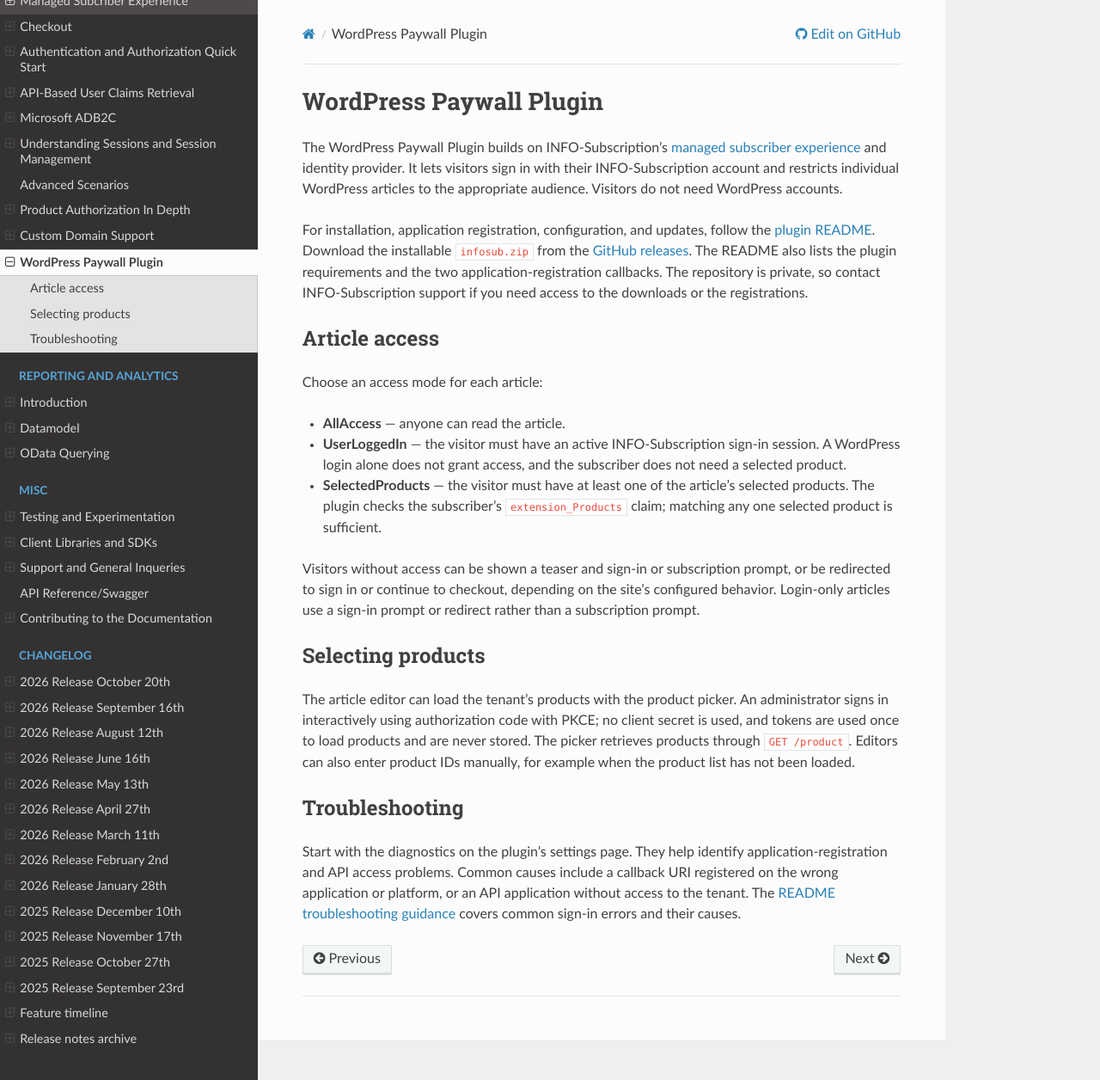
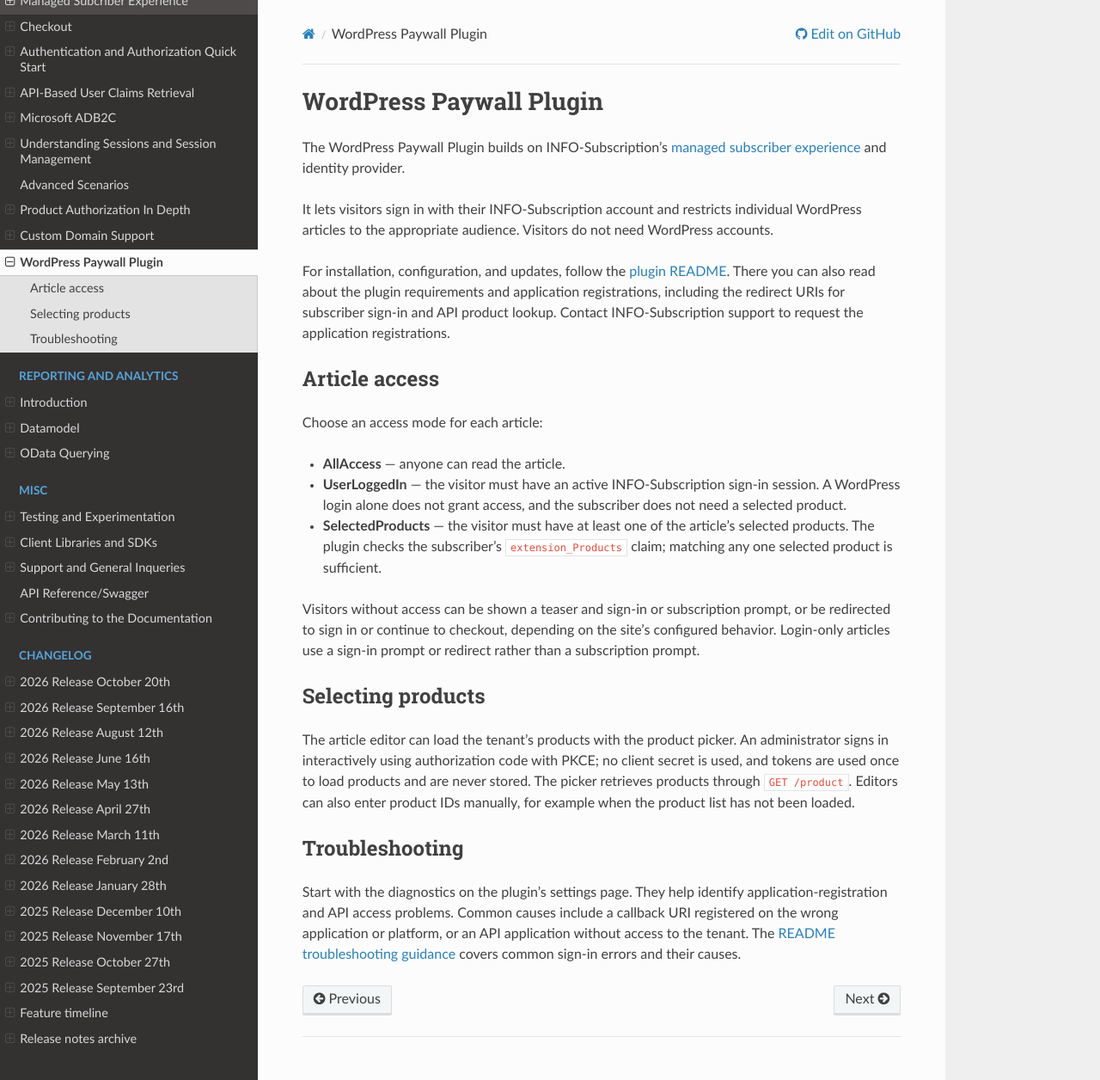
Before and after one commit to infosoftas/info-subscription-doc, a Sphinx documentation site: the page built from source/wordpress-plugin.rst, in a window 1280 px wide and 1256 px high. Shown: the whole window at 86% size. Built offline with Sphinx 7.4.7 and the Read the Docs theme 3.1.0, drawn with Linux system fonts in a browser that asks for light colours; formulas are drawn with MathJax 3.

Commit message:
Simplify WordPress plugin setup guidance
Co-authored-by: esbenbach <1378302+esbenbach@users.noreply.github.com>

```diff
--- a/source/wordpress-plugin.rst
+++ b/source/wordpress-plugin.rst
@@ -4,18 +4,18 @@
 WordPress Paywall Plugin
 ************************
 
-The WordPress Paywall Plugin builds on INFO-Subscription's :ref:`managed subscriber
-experience <managed-experience>` and identity provider. It lets visitors sign in with
-their INFO-Subscription account and restricts individual WordPress articles to the
-appropriate audience. Visitors do not need WordPress accounts.
+The WordPress Paywall Plugin builds on
+INFO-Subscription's :ref:`managed subscriber experience <managed-experience>` and
+identity provider.
 
-For installation, application registration, configuration, and updates, follow the
+It lets visitors sign in with their INFO-Subscription account and restricts individual
+WordPress articles to the appropriate audience. Visitors do not need WordPress accounts.
+
+For installation, configuration, and updates, follow the
 `plugin README <https://github.com/infosoftas/info-subscription-wordpress#readme>`_.
-Download the installable ``infosub.zip`` from the
-`GitHub releases <https://github.com/infosoftas/info-subscription-wordpress/releases>`_.
-The README also lists the plugin requirements and the two application-registration
-callbacks. The repository is private, so contact INFO-Subscription support if you need
-access to the downloads or the registrations.
+There you can also read about the plugin requirements and application registrations,
+including the redirect URIs for subscriber sign-in and API product lookup.
+Contact INFO-Subscription support to request the application registrations.
 
 Article access
 ==============
```
